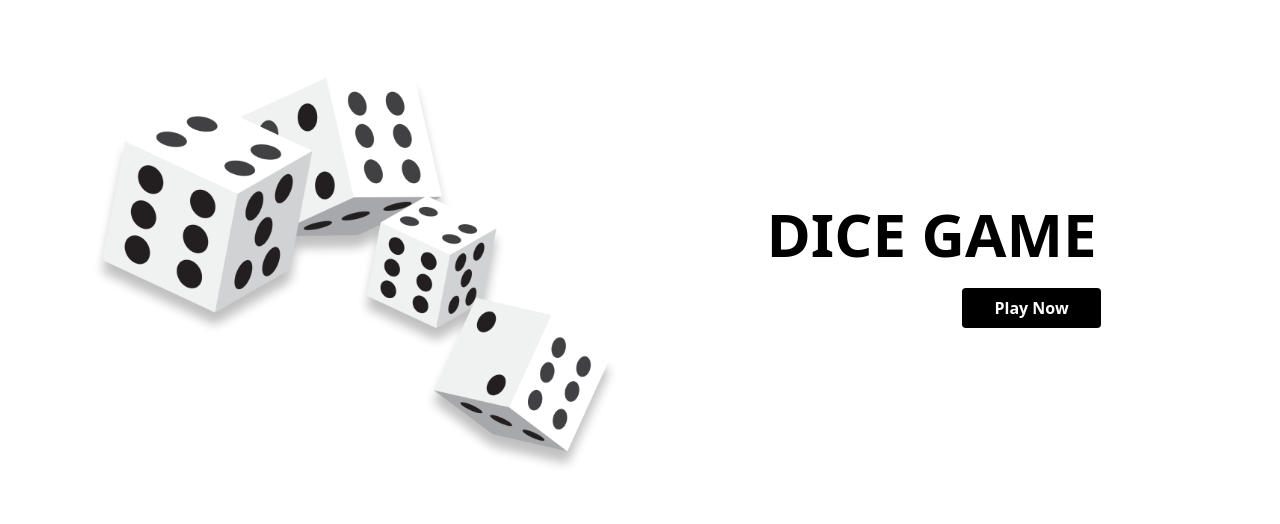
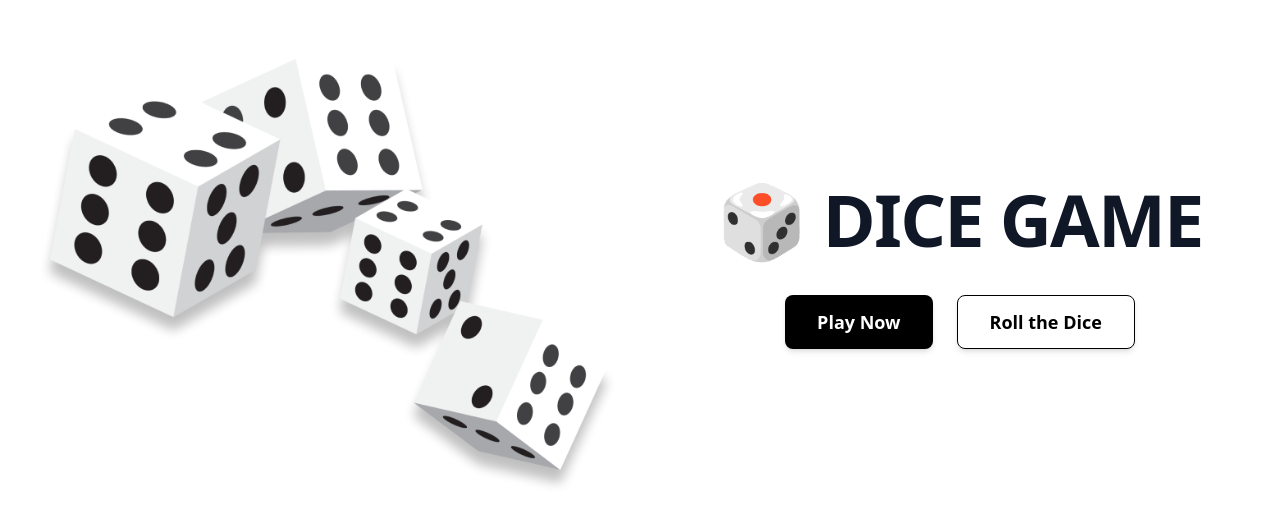
Before and after one commit to IamProgrammer24/Dice-Game, a React (Vite) app: page / in a window 1280 px wide. Shown: the part 134-658 px from the top of the page. Built offline with nearby package versions, Linux system fonts and the light colour scheme.

Commit message:
updated UI of Home Page

```diff
--- a/src/components/HomePage.jsx
+++ b/src/components/HomePage.jsx
@@ -16,16 +16,25 @@ const HomePage = () => {
         <div className="w-1/2">
           <img src={dices} alt="Dice" className="w-full h-full -covobjecter" />
         </div>
+        <div className="w-1/2 flex flex-col justify-center items-center text-black p-6">
+          <h1 className="text-6xl md:text-7xl font-extrabold tracking-tight text-gray-900 mb-10">
+            🎲 DICE GAME
+          </h1>
 
-        {/* Right Half: Content */}
-        <div className="w-1/2 flex flex-col justify-center items-center text-black p-6">
-          <h1 className="text-6xl font-bold mb-6">DICE GAME</h1>
-          <button
-            className="cursor-pointer bg-black text-white font-semibold ml-[200px] px-8 py-2 rounded hover:bg-gray-800 transition duration-300"
-            onClick={handleRoute}
-          >
-            Play Now
-          </button>
+          <div className="flex flex-col sm:flex-row gap-6">
+            <button
+              className="bg-black text-white text-lg font-semibold px-8 py-3 rounded-lg shadow-md hover:bg-gray-900 hover:scale-105 transition-all duration-300"
+              onClick={handleRoute}
+            >
+              Play Now
+            </button>
+            <button
+              className="bg-white text-black border border-black text-lg font-semibold px-8 py-3 rounded-lg shadow-md hover:bg-gray-100 hover:scale-105 transition-all duration-300"
+              onClick={() => alert("Roll the dice functionality coming soon!")}
+            >
+              Roll the Dice
+            </button>
+          </div>
         </div>
       </div>
     </div>
```
